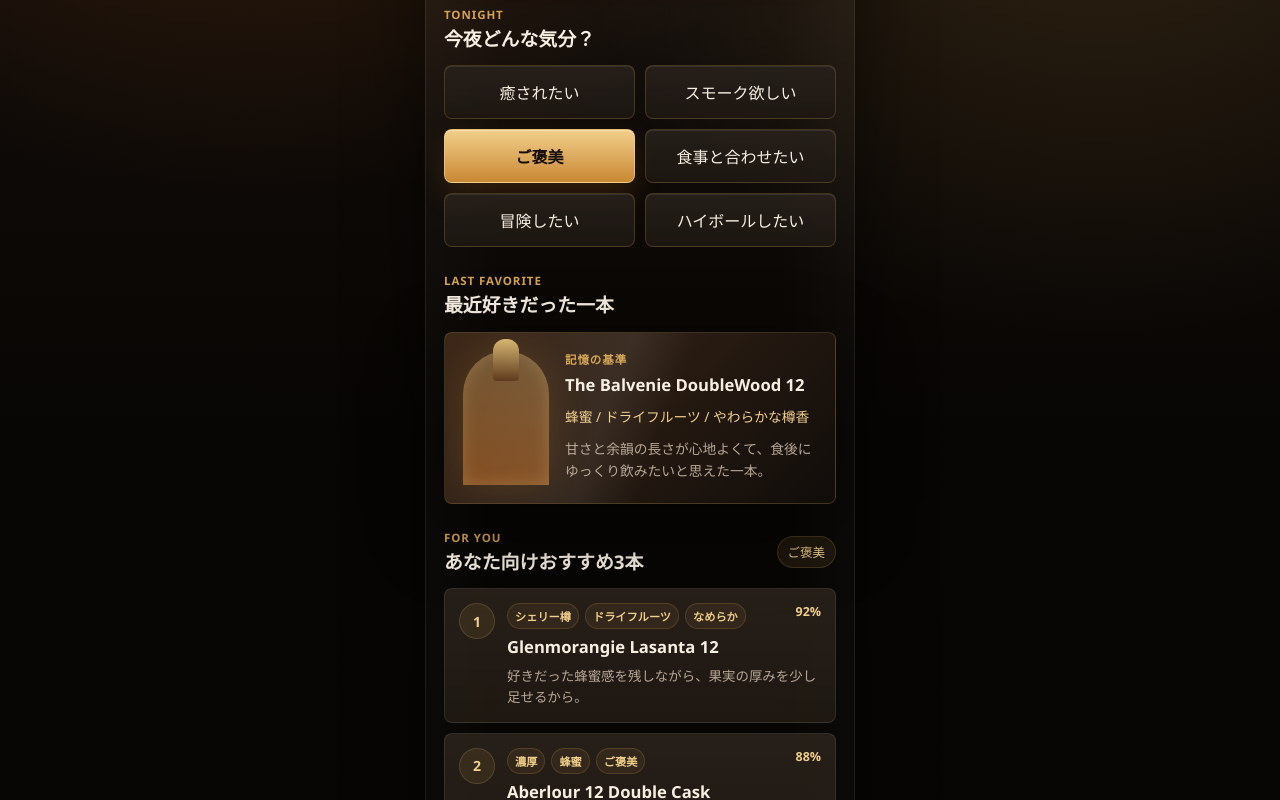
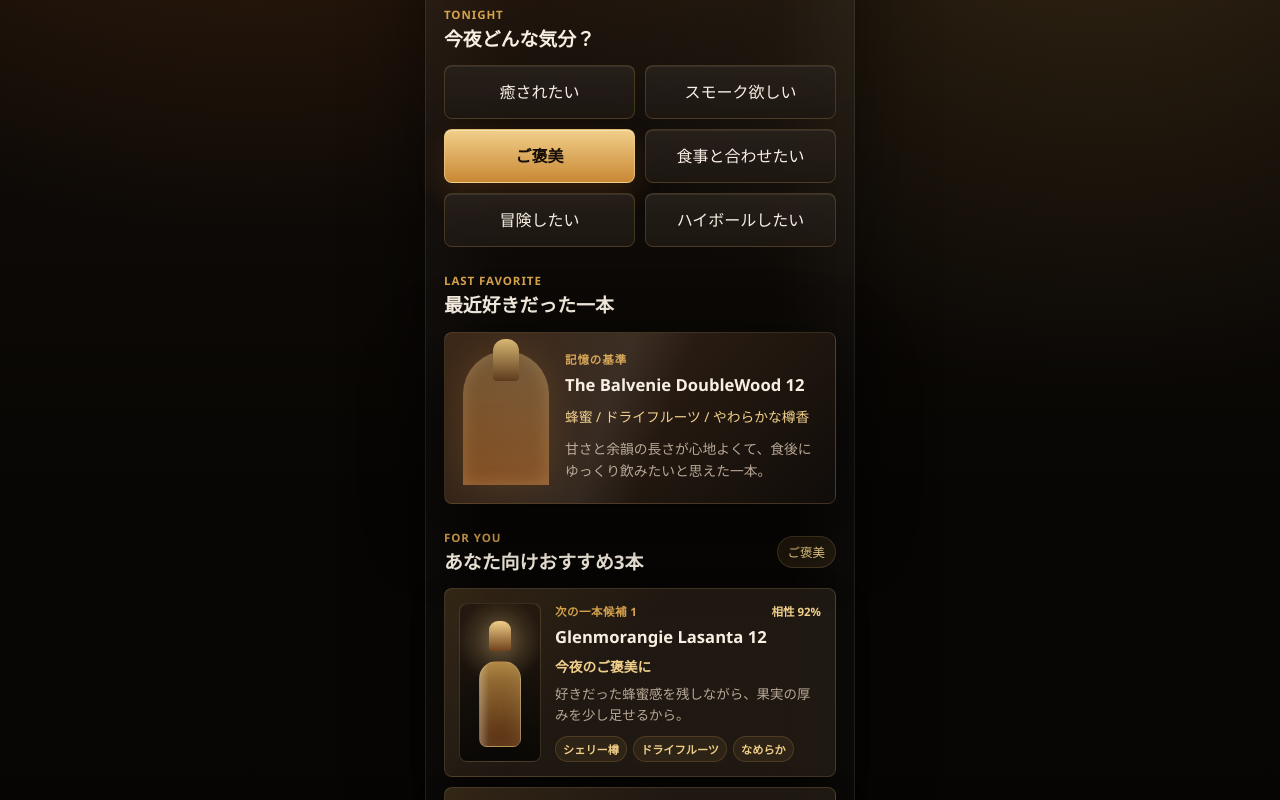
Before and after one commit to takatoshi0161/Whisky-Scanner, a Next.js app in the folder frontend/: page / in a window 1280 px wide. Shown: the part 440-1240 px from the top of the page. Built offline with nearby package versions, Linux system fonts and the light colour scheme; no server answers.

Commit message:
feat(frontend): refine recommendation and taste reaction UI
Co-authored-by: takatoshi0161 <takatoshi0161@users.noreply.github.com>

```diff
--- a/frontend/app/bottles/[slug]/taste-reaction.tsx
+++ b/frontend/app/bottles/[slug]/taste-reaction.tsx
@@ -9,7 +9,7 @@
 
 const reactions = [
   { label: "好き", value: "positive" },
-  { label: "そうでもない", value: "neutral" },
+  { label: "少し違う", value: "neutral" },
   { label: "苦手", value: "negative" },
 ] as const;
 
--- a/frontend/app/globals.css
+++ b/frontend/app/globals.css
@@ -130,17 +130,20 @@
   display: flex;
   align-items: center;
   justify-content: space-between;
+  flex-wrap: wrap;
   gap: 16px;
 }
 
 .todayBadge {
-  flex: 0 0 auto;
+  flex: 0 1 auto;
+  max-width: 100%;
   padding: 6px 10px;
   border: 1px solid var(--line);
   border-radius: 999px;
   color: var(--gold-soft);
   background: rgba(213, 162, 77, 0.1);
   font-size: 0.78rem;
+  overflow-wrap: anywhere;
 }
 
 .moodGrid {
@@ -159,6 +162,8 @@
     linear-gradient(180deg, rgba(255, 255, 255, 0.055), rgba(255, 255, 255, 0.015)),
     rgba(27, 20, 14, 0.88);
   box-shadow: inset 0 1px 0 rgba(255, 255, 255, 0.08);
+  line-height: 1.35;
+  overflow-wrap: anywhere;
   cursor: pointer;
 }
 
@@ -235,6 +240,7 @@
   font-size: 1.04rem;
   line-height: 1.35;
   letter-spacing: 0;
+  overflow-wrap: anywhere;
 }
 
 .tasteNote {
@@ -258,39 +264,72 @@
 
 .recommendCard {
   display: grid;
-  grid-template-columns: 36px minmax(0, 1fr);
-  gap: 12px;
+  grid-template-columns: 82px minmax(0, 1fr);
+  gap: 14px;
   padding: 14px;
-  border: 1px solid rgba(255, 255, 255, 0.09);
+  border: 1px solid rgba(241, 207, 138, 0.16);
   border-radius: 8px;
   background:
-    linear-gradient(180deg, rgba(255, 255, 255, 0.05), rgba(255, 255, 255, 0.015)),
+    linear-gradient(135deg, rgba(213, 162, 77, 0.13), rgba(255, 255, 255, 0.02) 42%),
     var(--surface);
+  box-shadow: 0 14px 34px rgba(0, 0, 0, 0.22);
 }
 
-.rank {
+.recommendBottleFrame {
+  position: relative;
   display: grid;
-  place-items: center;
-  width: 36px;
-  height: 36px;
-  border: 1px solid var(--line);
-  border-radius: 50%;
-  color: var(--gold-soft);
-  background: rgba(213, 162, 77, 0.1);
-  font-size: 0.88rem;
-  font-weight: 700;
+  place-items: end center;
+  min-height: 128px;
+  overflow: hidden;
+  border: 1px solid rgba(241, 207, 138, 0.18);
+  border-radius: 8px;
+  background:
+    radial-gradient(circle at 50% 24%, rgba(241, 207, 138, 0.3), transparent 34%),
+    linear-gradient(180deg, rgba(36, 25, 16, 0.9), rgba(10, 8, 6, 0.92));
+}
+
+.recommendBottleCap {
+  position: absolute;
+  top: 17px;
+  width: 22px;
+  height: 30px;
+  border-radius: 9px 9px 3px 3px;
+  background: linear-gradient(180deg, #f1cf8a, #70421c);
+  box-shadow: 0 0 18px rgba(241, 207, 138, 0.16);
+}
+
+.recommendBottleShape {
+  width: 42px;
+  height: 86px;
+  margin-bottom: 14px;
+  border: 1px solid rgba(255, 226, 162, 0.25);
+  border-radius: 18px 18px 8px 8px;
+  background:
+    linear-gradient(90deg, rgba(255, 255, 255, 0.24), transparent 22%),
+    linear-gradient(180deg, rgba(213, 162, 77, 0.72), rgba(92, 48, 18, 0.9));
+  box-shadow:
+    inset 0 0 18px rgba(255, 226, 162, 0.16),
+    0 12px 24px rgba(0, 0, 0, 0.28);
 }
 
 .recommendTop {
   display: flex;
-  align-items: flex-start;
+  align-items: center;
   justify-content: space-between;
-  gap: 12px;
+  gap: 10px;
+}
+
+.nextPickLabel {
+  color: var(--gold);
+  font-size: 0.72rem;
+  font-weight: 800;
+  letter-spacing: 0.04em;
 }
 
 .matchScore {
+  flex: 0 0 auto;
   color: var(--gold-soft);
-  font-size: 0.78rem;
+  font-size: 0.72rem;
   font-weight: 700;
 }
 
@@ -298,6 +337,7 @@
   display: flex;
   flex-wrap: wrap;
   gap: 6px;
+  margin-top: 10px;
 }
 
 .tagList span {
@@ -315,6 +355,14 @@
   color: var(--muted);
   font-size: 0.84rem;
   line-height: 1.55;
+}
+
+.recommendCard .nextMoment {
+  margin-top: 8px;
+  color: var(--gold-soft);
+  font-size: 0.86rem;
+  font-weight: 800;
+  line-height: 1.45;
 }
 
 .sectionLead {
@@ -677,17 +725,36 @@
 }
 
 .tasteReactionButton {
-  min-height: 48px;
-  padding: 0 12px;
-  border: 1px solid rgba(241, 207, 138, 0.22);
+  position: relative;
+  min-height: 52px;
+  padding: 0 14px 0 36px;
+  border: 1px solid rgba(241, 207, 138, 0.32);
   border-radius: 8px;
   color: var(--text);
   background:
-    linear-gradient(180deg, rgba(255, 255, 255, 0.055), rgba(255, 255, 255, 0.015)),
-    rgba(12, 9, 7, 0.62);
+    linear-gradient(180deg, rgba(255, 255, 255, 0.085), rgba(255, 255, 255, 0.018)),
+    rgba(12, 9, 7, 0.78);
+  box-shadow:
+    0 8px 18px rgba(0, 0, 0, 0.22),
+    inset 0 1px 0 rgba(255, 255, 255, 0.09);
   font-size: 0.9rem;
   font-weight: 750;
+  line-height: 1.25;
+  text-align: left;
   cursor: pointer;
+}
+
+.tasteReactionButton::before {
+  position: absolute;
+  left: 13px;
+  top: 50%;
+  width: 12px;
+  height: 12px;
+  border: 1px solid rgba(241, 207, 138, 0.58);
+  border-radius: 50%;
+  background: rgba(241, 207, 138, 0.08);
+  content: "";
+  transform: translateY(-50%);
 }
 
 .tasteReactionButton:active {
@@ -701,6 +768,13 @@
   box-shadow:
     0 10px 22px rgba(169, 96, 34, 0.2),
     inset 0 1px 0 rgba(255, 255, 255, 0.34);
+}
+
+.tasteReactionButton.isSelected::before {
+  border-color: rgba(22, 13, 7, 0.48);
+  background:
+    radial-gradient(circle, #160d07 0 38%, transparent 42%),
+    rgba(255, 255, 255, 0.22);
 }
 
 .tasteReactionFeedback {
--- a/frontend/app/home-experience.tsx
+++ b/frontend/app/home-experience.tsx
@@ -14,6 +14,7 @@
   tags: string[];
   reason: string;
   match: string;
+  nextMoment: string;
 };
 
 const moods = [
@@ -40,18 +41,21 @@
       tags: ["バニラ", "柑橘", "やさしい"],
       reason: "軽やかな甘さと柑橘感で、力を抜きたい夜に寄り添いやすいから。",
       match: "91%",
+      nextMoment: "肩の力を抜きたい夜に",
     },
     {
       name: "The Balvenie DoubleWood 12",
       tags: ["蜂蜜", "樽香", "なめらか"],
       reason: "最近好きだった甘い余韻に近く、安心して戻れる味わいだから。",
       match: "89%",
+      nextMoment: "食後にゆっくり戻りたい時に",
     },
     {
       name: "Arran 10",
       tags: ["果実", "モルト", "穏やか"],
       reason: "派手すぎない果実味で、ゆっくり一杯に向いているから。",
       match: "86%",
+      nextMoment: "静かに一杯だけ飲みたい時に",
     },
   ],
   "スモーク欲しい": [
@@ -60,18 +64,21 @@
       tags: ["スモーク", "潮気", "チョコ"],
       reason: "強すぎない煙と甘さがあり、スモーク入門としても選びやすいから。",
       match: "93%",
+      nextMoment: "煙たさを少し足したい夜に",
     },
     {
       name: "Talisker 10",
       tags: ["黒胡椒", "潮気", "焚き火"],
       reason: "ピリッとした余韻があり、気分を切り替えたい夜に合うから。",
       match: "88%",
+      nextMoment: "気分を切り替えたい一杯に",
     },
     {
       name: "Caol Ila 12",
       tags: ["ピート", "レモン", "クリーン"],
       reason: "煙たさはしっかりありつつ、重すぎず飲み進めやすいから。",
       match: "85%",
+      nextMoment: "軽やかなスモークを試したい時に",
     },
   ],
   "ご褒美": [
@@ -80,18 +87,21 @@
       tags: ["シェリー樽", "ドライフルーツ", "なめらか"],
       reason: "好きだった蜂蜜感を残しながら、果実の厚みを少し足せるから。",
       match: "92%",
+      nextMoment: "今夜のご褒美に",
     },
     {
       name: "Aberlour 12 Double Cask",
       tags: ["濃厚", "蜂蜜", "ご褒美"],
       reason: "やさしい甘さから一歩進んで、満足感のある夜に合うから。",
       match: "88%",
+      nextMoment: "甘く濃い満足感がほしい時に",
     },
     {
       name: "Bunnahabhain 12",
       tags: ["穏やか", "ナッツ", "潮気"],
       reason: "まろやかな甘さに控えめな海のニュアンスが加わり、新しい発見があるから。",
       match: "84%",
+      nextMoment: "少しだけ新しい味に進みたい時に",
     },
   ],
   "食事と合わせたい": [
@@ -100,18 +110,21 @@
       tags: ["ハニー", "軽快", "食中"],
       reason: "甘さが穏やかで、炭酸割りでも食事の邪魔をしにくいから。",
       match: "90%",
+      nextMoment: "食事を邪魔しないハイボールに",
     },
     {
       name: "Monkey Shoulder",
       tags: ["モルト", "バニラ", "万能"],
       reason: "ハイボールでもロックでも合わせやすく、料理を選びにくいから。",
       match: "87%",
+      nextMoment: "飲み方を決めずに開けたい時に",
     },
     {
       name: "Chivas Regal Mizunara 12",
       tags: ["やわらか", "樽香", "和食"],
       reason: "穏やかな樽の香りで、和食や軽めのつまみに寄せやすいから。",
       match: "84%",
+      nextMoment: "軽めのつまみと合わせたい時に",
     },
   ],
   "冒険したい": [
@@ -120,18 +133,21 @@
       tags: ["スパイス", "濃厚", "新世界"],
       reason: "いつもの甘い樽感から少し離れて、香味の広がりを試せるから。",
       match: "89%",
+      nextMoment: "いつもと違う発見がほしい夜に",
     },
     {
       name: "Kavalan Concertmaster",
       tags: ["トロピカル", "ワイン樽", "華やか"],
       reason: "果実感がはっきりしていて、次の発見として分かりやすいから。",
       match: "86%",
+      nextMoment: "華やかな果実感を試したい時に",
     },
     {
       name: "Nikka From The Barrel",
       tags: ["力強い", "スパイス", "濃密"],
       reason: "アルコール感と厚みがあり、少量でも満足する冒険感があるから。",
       match: "83%",
+      nextMoment: "少量でしっかり楽しみたい時に",
     },
   ],
   "ハイボールしたい": [
@@ -140,18 +156,21 @@
       tags: ["爽快", "青りんご", "ハイボール"],
       reason: "炭酸で香りが立ちやすく、軽快に今夜の一杯を始められるから。",
       match: "92%",
+      nextMoment: "最初の一杯を爽快にしたい時に",
     },
     {
       name: "The Glenlivet 12",
       tags: ["洋梨", "軽やか", "すっきり"],
       reason: "果実の甘さが炭酸で伸びて、食事前にも飲みやすいから。",
       match: "88%",
+      nextMoment: "食事前に軽く飲みたい時に",
     },
     {
       name: "Johnnie Walker Black Label",
       tags: ["スモーク", "バニラ", "定番"],
       reason: "少し煙のある余韻が残り、ハイボールでも物足りなさが出にくいから。",
       match: "85%",
+      nextMoment: "定番感と飲みごたえを両方ほしい時に",
     },
   ],
 };
@@ -230,18 +249,23 @@
         <div className="recommendList">
           {recommendations.map((bottle, index) => (
             <article className="recommendCard" key={bottle.name}>
-              <div className="rank">{index + 1}</div>
+              <div className="recommendBottleFrame" aria-hidden="true">
+                <span className="recommendBottleCap" />
+                <span className="recommendBottleShape" />
+              </div>
               <div className="recommendBody">
                 <div className="recommendTop">
-                  <div className="tagList">
-                    {bottle.tags.map((tag) => (
-                      <span key={tag}>{tag}</span>
-                    ))}
-                  </div>
-                  <span className="matchScore">{bottle.match}</span>
+                  <span className="nextPickLabel">次の一本候補 {index + 1}</span>
+                  <span className="matchScore">相性 {bottle.match}</span>
                 </div>
                 <h3>{bottle.name}</h3>
+                <p className="nextMoment">{bottle.nextMoment}</p>
                 <p>{bottle.reason}</p>
+                <div className="tagList" aria-label="味の手がかり">
+                  {bottle.tags.map((tag) => (
+                    <span key={tag}>{tag}</span>
+                  ))}
+                </div>
               </div>
             </article>
           ))}
```
